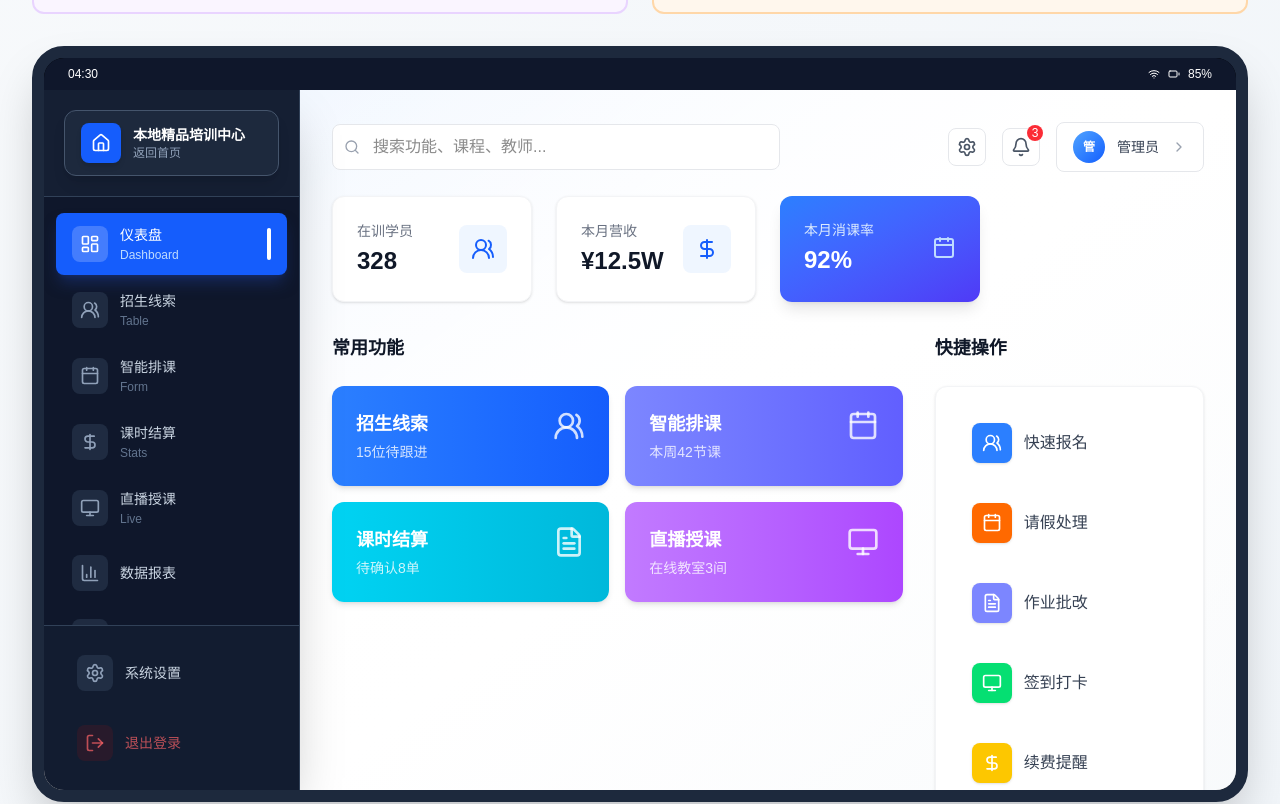
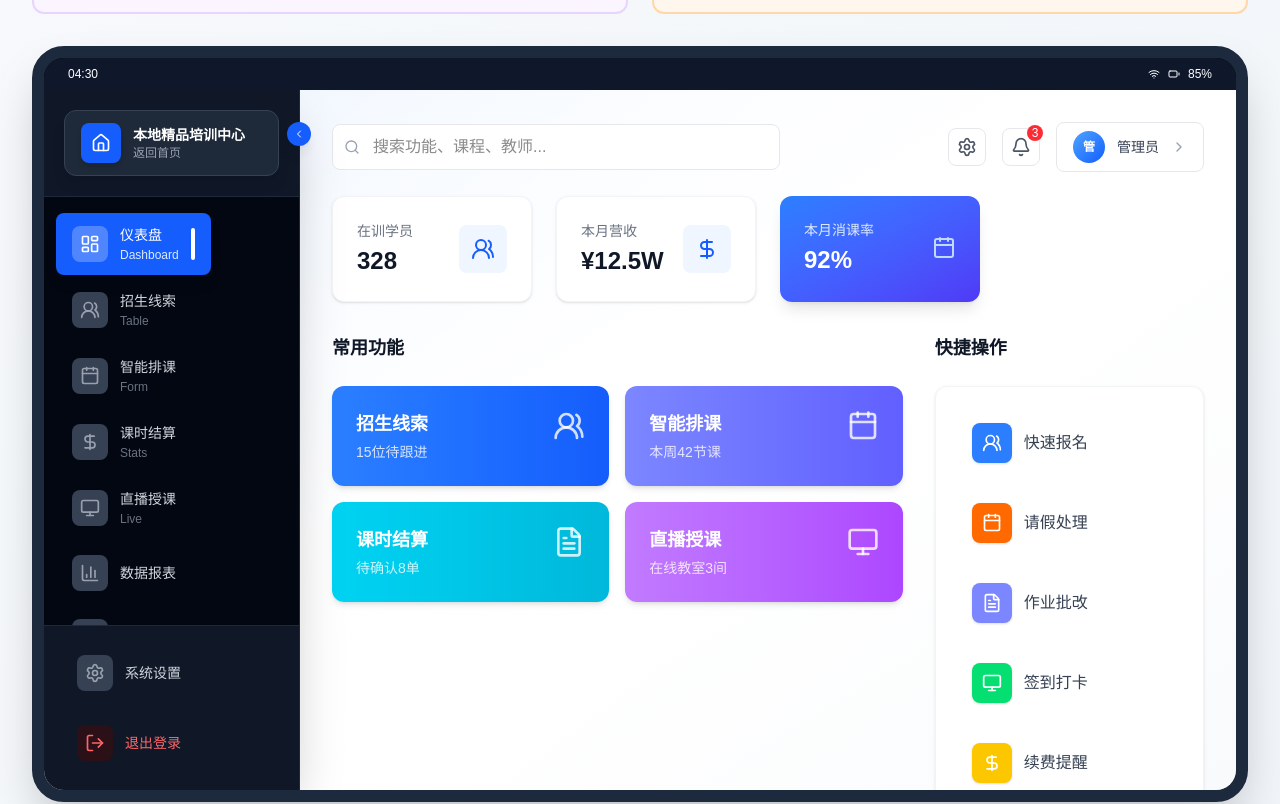
Before and after one commit to MatuX-ai/edu-proto, a Next.js app: page /institution-dashboard in a window 1280 px wide. Shown: the part 680-1484 px from the top of the page. Built offline with nearby package versions, Linux system fonts and the light colour scheme.

Commit message:
feat: 侧边栏抽屉功能 - 支持折叠/展开切换+高对比度设计

```diff
--- a/app/institution-dashboard/components/dashboard-layout.tsx
+++ b/app/institution-dashboard/components/dashboard-layout.tsx
@@ -1,9 +1,10 @@
 'use client';
 
 import { useState, useEffect } from 'react';
-import { motion } from 'framer-motion';
+import { motion, AnimatePresence } from 'framer-motion';
 import {
-  Home, LogOut, Wifi, Battery, Search, Bell, Settings, ChevronRight
+  Home, LogOut, Wifi, Battery, Search, Bell, Settings, ChevronRight,
+  ChevronLeft, ChevronRight as ChevronRightIcon
 } from 'lucide-react';
 import { InstitutionConfig, SidebarItem } from '../config/institution-config';
 
@@ -16,6 +17,7 @@ interface DashboardLayoutProps {
 export default function DashboardLayout({ config, children, activeMenu }: DashboardLayoutProps) {
   const currentActive = activeMenu || 'dashboard';
   const [currentTime, setCurrentTime] = useState('00:00');
+  const [isCollapsed, setIsCollapsed] = useState(false);
 
   useEffect(() => {
     const updateTime = () => {
@@ -44,33 +46,63 @@ export default function DashboardLayout({ config, children, activeMenu }: Dashbo
 
       {/* Main Dashboard Content */}
       <div className="w-full bg-gradient-to-br from-blue-50 via-white to-slate-50 relative overflow-hidden" style={{ height: 'calc(100vh - 200px)', minHeight: '700px' }}>
-        {/* Sidebar - Clean Professional Design */}
+        {/* Sidebar - High Contrast Professional Design with Drawer */}
         <motion.div
           initial={{ x: -80 }}
           animate={{ x: 0 }}
           transition={{ type: 'spring', damping: 25, stiffness: 300 }}
-          className="absolute w-64 bg-slate-900 h-full left-0 top-0 z-50 flex flex-col shadow-2xl border-r border-slate-700"
+          className={`absolute h-full left-0 top-0 z-50 flex flex-col shadow-2xl border-r border-gray-800 transition-all duration-300 ease-in-out ${
+            isCollapsed ? 'w-20 bg-gray-950' : 'w-64 bg-gray-950'
+          }`}
         >
+          {/* Collapse Toggle Button */}
+          <button
+            onClick={() => setIsCollapsed(!isCollapsed)}
+            className="absolute -right-3 top-8 w-6 h-6 bg-blue-600 rounded-full flex items-center justify-center shadow-lg hover:bg-blue-700 transition-colors z-50"
+          >
+            {isCollapsed ? (
+              <ChevronRightIcon className="h-3 w-3 text-white" />
+            ) : (
+              <ChevronLeft className="h-3 w-3 text-white" />
+            )}
+          </button>
+
           {/* Header Section */}
-          <div className="p-5 border-b border-slate-700 bg-slate-800/50">
+          <div className={`p-5 border-b border-gray-800 bg-gray-900 transition-all duration-300 ${
+            isCollapsed ? 'px-3' : 'px-5'
+          }`}>
             <motion.button
-              whileHover={{ scale: 1.02, backgroundColor: 'rgba(51, 65, 85, 0.8)' }}
+              whileHover={{ scale: 1.02, backgroundColor: '#1f2937' }}
               whileTap={{ scale: 0.98 }}
-              className="w-full flex items-center gap-3 px-4 py-3 bg-slate-800 rounded-xl border border-slate-600 shadow-lg hover:border-slate-500 transition-all group"
+              className={`flex items-center gap-3 bg-gray-800 rounded-xl border border-gray-700 shadow-lg hover:border-gray-600 transition-all group ${
+                isCollapsed ? 'px-2 py-2 justify-center' : 'px-4 py-3 w-full'
+              }`}
             >
-              <div className="w-10 h-10 bg-blue-600 rounded-lg flex items-center justify-center shadow-md">
+              <div className="w-10 h-10 bg-blue-600 rounded-lg flex items-center justify-center shadow-md shrink-0">
                 <Home className="h-5 w-5 text-white" />
               </div>
-              <div className="text-left">
-                <div className="text-white font-semibold text-sm">{config.title}</div>
-                <div className="text-slate-400 text-xs">返回首页</div>
-              </div>
+              <AnimatePresence>
+                {!isCollapsed && (
+                  <motion.div
+                    initial={{ opacity: 0, width: 0 }}
+                    animate={{ opacity: 1, width: 'auto' }}
+                    exit={{ opacity: 0, width: 0 }}
+                    transition={{ duration: 0.2 }}
+                    className="text-left overflow-hidden"
+                  >
+                    <div className="text-white font-semibold text-sm whitespace-nowrap">{config.title}</div>
+                    <div className="text-gray-400 text-xs whitespace-nowrap">返回首页</div>
+                  </motion.div>
+                )}
+              </AnimatePresence>
             </motion.button>
           </div>
 
           {/* Navigation Menu */}
           <div className="flex-1 overflow-y-auto scrollbar-hide py-4">
-            <div className="px-3 space-y-1">
+            <div className={`space-y-1 transition-all duration-300 ${
+              isCollapsed ? 'px-2' : 'px-3'
+            }`}>
               {config.sidebarItems.map((item: SidebarItem, index) => {
                 const IconComponent = item.icon;
                 const isActive = currentActive === item.id;
@@ -80,49 +112,66 @@ export default function DashboardLayout({ config, children, activeMenu }: Dashbo
                     initial={{ opacity: 0, x: -20 }}
                     animate={{ opacity: 1, x: 0 }}
                     transition={{ delay: index * 0.05 }}
-                    whileHover={{ scale: 1.02, x: 4 }}
+                    whileHover={{ scale: 1.02, x: isCollapsed ? 0 : 4 }}
                     whileTap={{ scale: 0.98 }}
                     onClick={() => {
                       window.dispatchEvent(new CustomEvent('menuChange', { detail: { menuId: item.id, type: config.type } }));
                     }}
-                    className={`w-full flex items-center gap-3 px-4 py-3 rounded-lg transition-all duration-200 group ${
+                    className={`flex items-center rounded-lg transition-all duration-200 group ${
                       isActive
-                        ? 'bg-blue-600 shadow-lg shadow-blue-900/50'
-                        : 'hover:bg-slate-800'
+                        ? 'bg-blue-600 shadow-lg'
+                        : 'hover:bg-gray-800'
+                    } ${
+                      isCollapsed ? 'justify-center p-2' : 'gap-3 px-4 py-3'
                     }`}
+                    title={isCollapsed ? item.label : undefined}
                   >
                     {/* Icon Container */}
-                    <div className={`w-9 h-9 rounded-lg flex items-center justify-center transition-all ${
+                    <div className={`rounded-lg flex items-center justify-center transition-all shrink-0 ${
                       isActive
-                        ? 'bg-white/20'
-                        : 'bg-slate-700/50 group-hover:bg-slate-700'
+                        ? 'bg-white/25'
+                        : 'bg-gray-700 group-hover:bg-gray-600'
+                    } ${
+                      isCollapsed ? 'w-10 h-10' : 'w-9 h-9'
                     }`}>
-                      <IconComponent className={`h-5 w-5 transition-colors ${
-                        isActive ? 'text-white' : 'text-slate-400 group-hover:text-slate-200'
+                      <IconComponent className={`transition-colors ${
+                        isActive ? 'text-white' : 'text-gray-400 group-hover:text-white'
+                      } ${
+                        isCollapsed ? 'h-5 w-5' : 'h-5 w-5'
                       }`} />
                     </div>
 
                     {/* Label */}
-                    <div className="flex-1 text-left">
-                      <div className={`font-medium text-sm transition-colors ${
-                        isActive ? 'text-white' : 'text-slate-300 group-hover:text-white'
+                    <AnimatePresence>
+                      {!isCollapsed && (
+                        <motion.div
+                          initial={{ opacity: 0, width: 0 }}
+                          animate={{ opacity: 1, width: 'auto' }}
+                          exit={{ opacity: 0, width: 0 }}
+                          transition={{ duration: 0.2 }}
+                          className="flex-1 text-left overflow-hidden"
+                        >
+                          <div className={`font-medium text-sm transition-colors whitespace-nowrap ${
+                            isActive ? 'text-white' : 'text-gray-300 group-hover:text-white'
                           }`}>
                             {item.label}
                           </div>
                           {item.pageType && (
-                        <div className={`text-xs mt-0.5 capitalize ${
-                          isActive ? 'text-blue-200' : 'text-slate-500'
+                            <div className={`text-xs mt-0.5 capitalize whitespace-nowrap ${
+                              isActive ? 'text-blue-100' : 'text-gray-500'
                             }`}>
                               {item.pageType.replace('-', ' ')}
                             </div>
                           )}
-                    </div>
+                        </motion.div>
+                      )}
+                    </AnimatePresence>
 
                     {/* Active Indicator */}
-                    {isActive && (
+                    {!isCollapsed && isActive && (
                       <motion.div
                         layoutId="activeIndicator"
-                        className="w-1 h-8 bg-white rounded-full shadow-lg shadow-white/50"
+                        className="w-1 h-8 bg-white rounded-full"
                       />
                     )}
                   </motion.button>
@@ -132,43 +181,81 @@ export default function DashboardLayout({ config, children, activeMenu }: Dashbo
           </div>
 
           {/* Footer Actions */}
-          <div className="p-4 border-t border-slate-700 bg-slate-800/30 space-y-2">
+          <div className={`border-t border-gray-800 bg-gray-900 space-y-2 transition-all duration-300 ${
+            isCollapsed ? 'p-2' : 'p-4'
+          }`}>
             {/* Settings */}
             <motion.button
-              whileHover={{ scale: 1.02, backgroundColor: 'rgba(51, 65, 85, 0.8)' }}
+              whileHover={{ scale: 1.02, backgroundColor: '#1f2937' }}
               whileTap={{ scale: 0.98 }}
               onClick={() => {
                 window.dispatchEvent(new CustomEvent('menuChange', { detail: { menuId: 'settings', type: config.type } }));
               }}
-              className="w-full flex items-center gap-3 px-4 py-3 rounded-lg hover:bg-slate-800 transition-all border border-transparent hover:border-slate-600 group"
+              className={`flex items-center rounded-lg hover:bg-gray-800 transition-all border border-transparent hover:border-gray-700 group ${
+                isCollapsed ? 'justify-center p-2' : 'gap-3 px-4 py-3 w-full'
+              }`}
+              title={isCollapsed ? '系统设置' : undefined}
             >
-              <div className="w-9 h-9 rounded-lg bg-slate-700/50 flex items-center justify-center group-hover:bg-slate-700 transition-colors">
-                <Settings className="h-5 w-5 text-slate-400 group-hover:text-slate-200" />
+              <div className={`rounded-lg flex items-center justify-center group-hover:bg-gray-600 transition-colors shrink-0 ${
+                isCollapsed ? 'w-10 h-10 bg-gray-700' : 'w-9 h-9 bg-gray-700'
+              }`}>
+                <Settings className={`text-gray-400 group-hover:text-white ${
+                  isCollapsed ? 'h-5 w-5' : 'h-5 w-5'
+                }`} />
               </div>
-              <div className="flex-1 text-left">
-                <div className="text-slate-300 group-hover:text-white font-medium text-sm">系统设置</div>
-              </div>
+              <AnimatePresence>
+                {!isCollapsed && (
+                  <motion.div
+                    initial={{ opacity: 0, width: 0 }}
+                    animate={{ opacity: 1, width: 'auto' }}
+                    exit={{ opacity: 0, width: 0 }}
+                    transition={{ duration: 0.2 }}
+                    className="flex-1 text-left overflow-hidden"
+                  >
+                    <div className="text-gray-300 group-hover:text-white font-medium text-sm whitespace-nowrap">系统设置</div>
+                  </motion.div>
+                )}
+              </AnimatePresence>
             </motion.button>
 
             {/* Logout */}
             <motion.button
-              whileHover={{ scale: 1.02, backgroundColor: 'rgba(127, 29, 29, 0.3)' }}
+              whileHover={{ scale: 1.02, backgroundColor: '#450a0a' }}
               whileTap={{ scale: 0.98 }}
-              className="w-full flex items-center gap-3 px-4 py-3 rounded-lg hover:bg-red-900/30 transition-all border border-transparent hover:border-red-700/50 group"
+              className={`flex items-center rounded-lg hover:bg-red-950 transition-all border border-transparent hover:border-red-900 group ${
+                isCollapsed ? 'justify-center p-2' : 'gap-3 px-4 py-3 w-full'
+              }`}
+              title={isCollapsed ? '退出登录' : undefined}
             >
-              <div className="w-9 h-9 rounded-lg bg-red-900/20 flex items-center justify-center group-hover:bg-red-900/40 transition-colors">
-                <LogOut className="h-5 w-5 text-red-400/70 group-hover:text-red-400" />
+              <div className={`rounded-lg flex items-center justify-center group-hover:bg-red-900/50 transition-colors shrink-0 ${
+                isCollapsed ? 'w-10 h-10 bg-red-950/50' : 'w-9 h-9 bg-red-950/50'
+              }`}>
+                <LogOut className={`group-hover:text-red-300 ${
+                  isCollapsed ? 'h-5 w-5 text-red-400' : 'h-5 w-5 text-red-400'
+                }`} />
               </div>
-              <div className="flex-1 text-left">
-                <div className="text-red-400/70 group-hover:text-red-400 font-medium text-sm">退出登录</div>
-              </div>
+              <AnimatePresence>
+                {!isCollapsed && (
+                  <motion.div
+                    initial={{ opacity: 0, width: 0 }}
+                    animate={{ opacity: 1, width: 'auto' }}
+                    exit={{ opacity: 0, width: 0 }}
+                    transition={{ duration: 0.2 }}
+                    className="flex-1 text-left overflow-hidden"
+                  >
+                    <div className="text-red-400 group-hover:text-red-300 font-medium text-sm whitespace-nowrap">退出登录</div>
+                  </motion.div>
+                )}
+              </AnimatePresence>
             </motion.button>
           </div>
         </motion.div>
 
         {/* Main Content Area */}
         <motion.div
-          className={`ml-64 h-full overflow-y-auto p-8 bg-gradient-to-br from-${config.themeColor}-50/40 via-white to-slate-50/50`}
+          className={`h-full overflow-y-auto p-8 bg-gradient-to-br from-${config.themeColor}-50/40 via-white to-slate-50/50 transition-all duration-300 ${
+            isCollapsed ? 'ml-20' : 'ml-64'
+          }`}
           initial={{ opacity: 0 }}
           animate={{ opacity: 1 }}
           transition={{ duration: 0.3 }}
```
Lines whose indentation alone changed are shown as unchanged.
